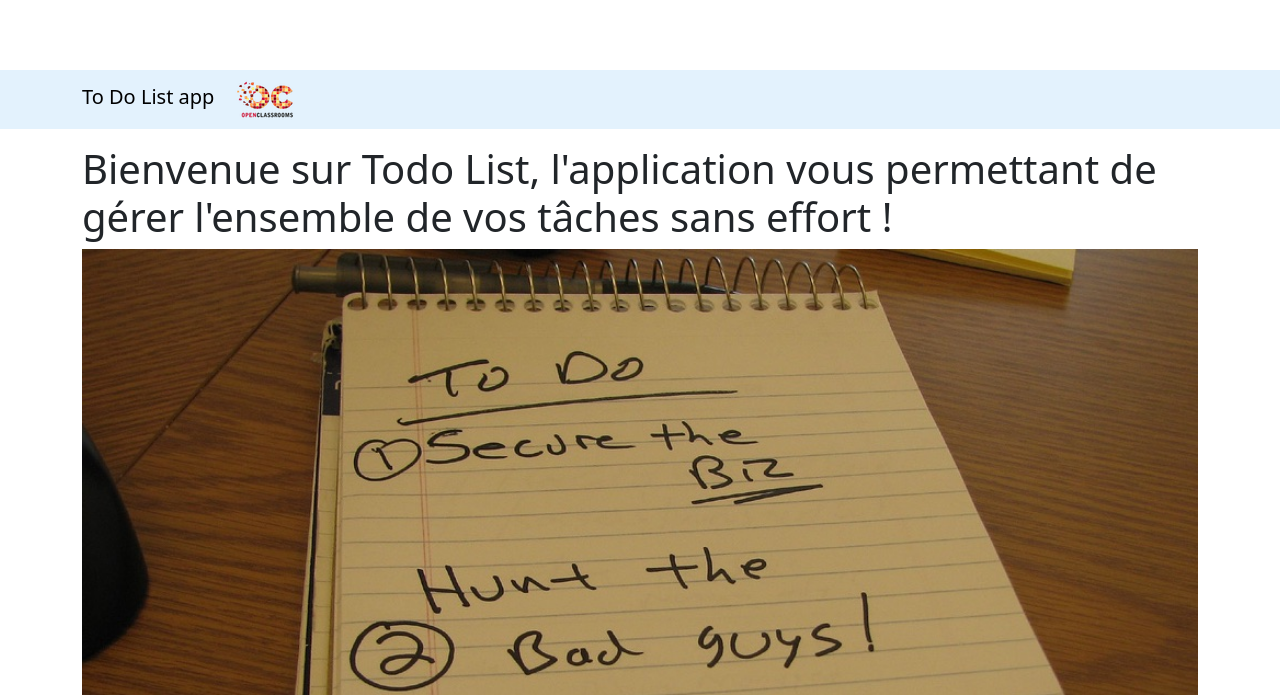
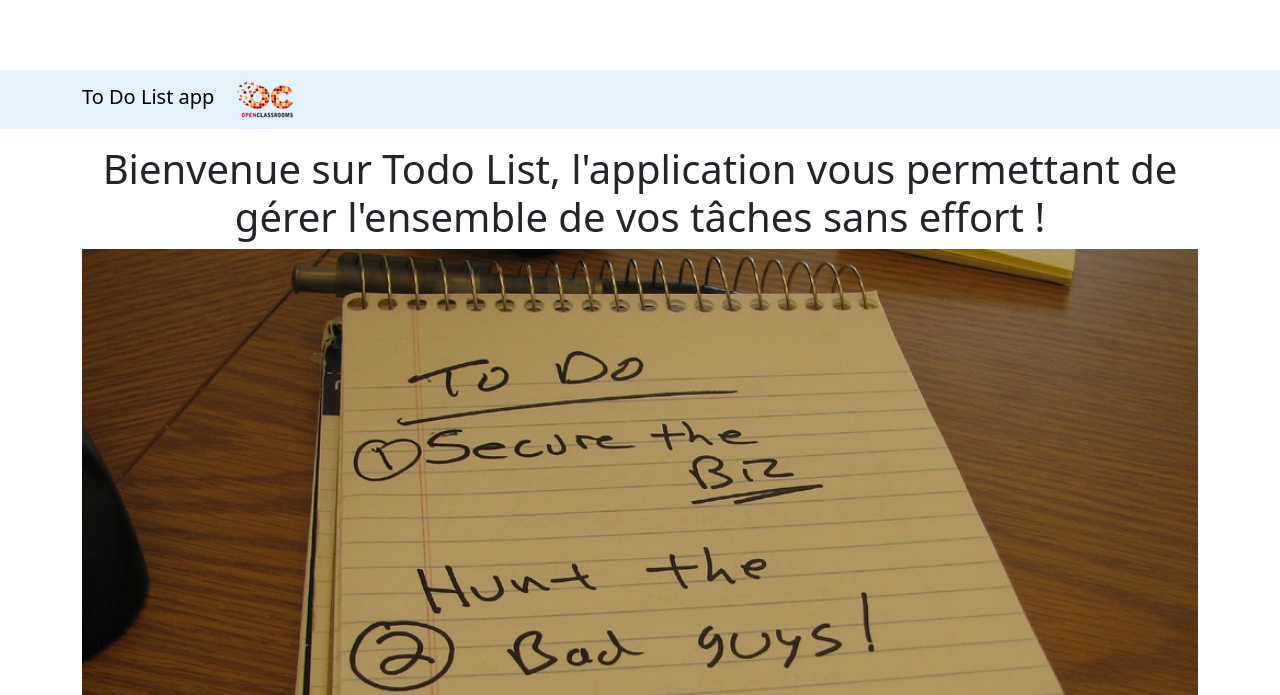
Before and after one commit to AzzeddDev/p8_todolist, a Symfony app: template templates/default/index.html.twig in a window 1280 px wide. Shown: the top 695 px of the page. Run offline with Twig, Linux system fonts and the light colour scheme; the template is opened without the code that fills it, so the values that code supplies are empty; some libraries are stand-ins or nearby versions.

Commit message:
updating template/website title

```diff
--- a/templates/default/index.html.twig
+++ b/templates/default/index.html.twig
@@ -1,7 +1,9 @@
 {% extends 'base.html.twig' %}
 
 {% block header_title %}
-    <h1>Bienvenue sur Todo List, l'application vous permettant de gérer l'ensemble de vos tâches sans effort !</h1>
+    <h1 class="text-center">
+        Bienvenue sur Todo List, l'application vous permettant de gérer l'ensemble de vos tâches sans effort !
+    </h1>
 {% endblock %}
 
 {% block body %}
@@ -9,6 +11,6 @@
     <div class="row">
         <a href="{{ path('task_create') }}" class="btn btn-success">Créer une nouvelle tâche</a>
         <a href="{{ path('task_list') }}" class="btn btn-info">Consulter la liste des tâches à faire</a>
-        <a href="" class="btn btn-secondary">Consulter la liste des tâches terminées</a>
+        <a href="{{ path('task_done') }}" class="btn btn-secondary">Consulter la liste des tâches terminées</a>
     </div>
 {% endblock %}
```
